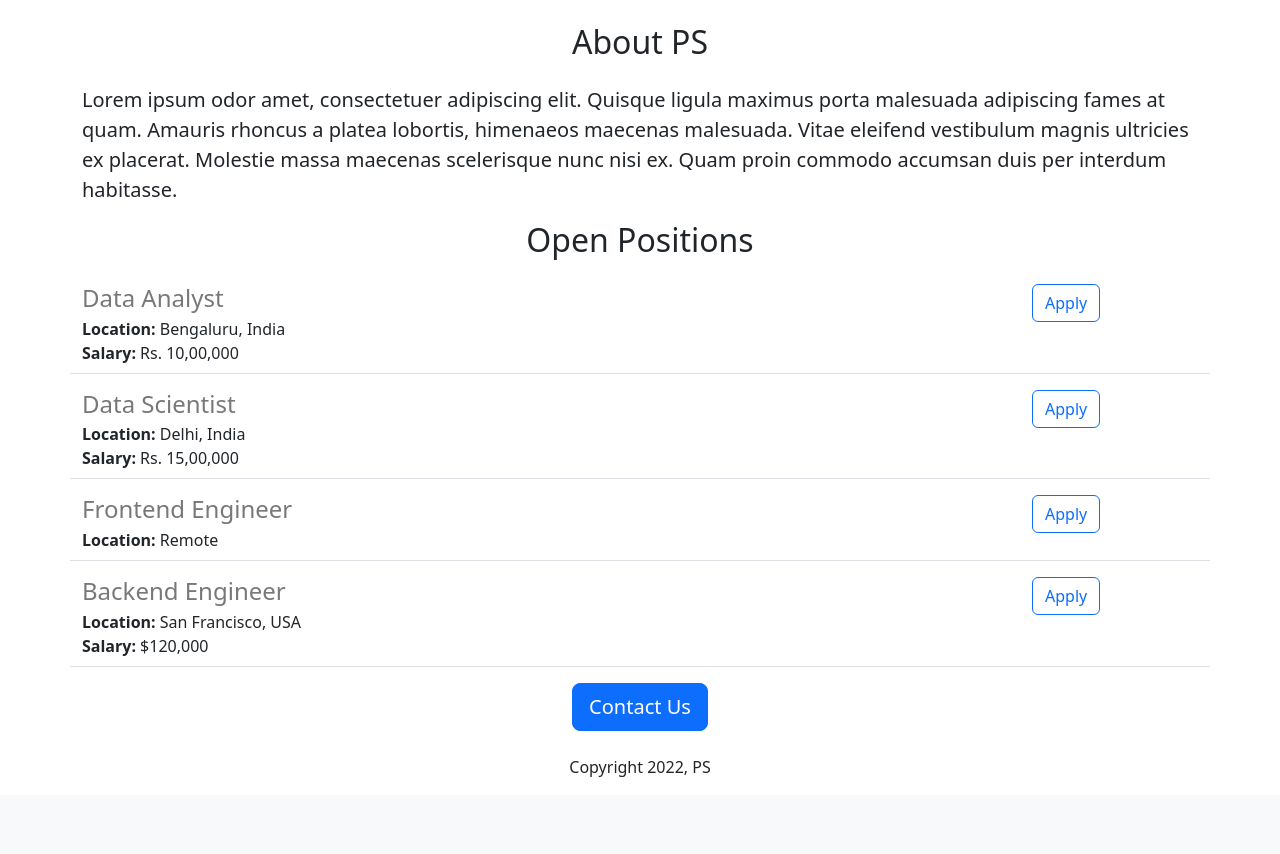
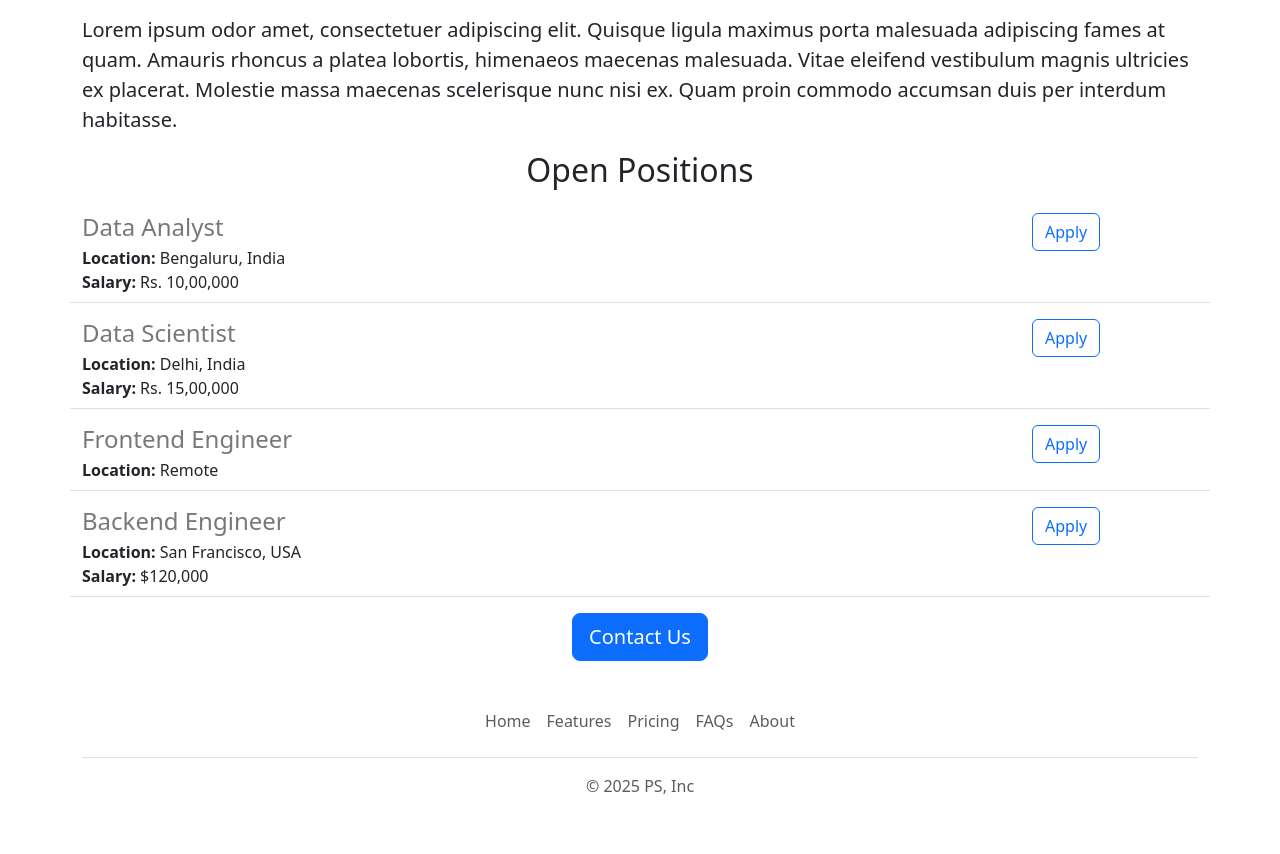
Before and after one commit to Saraswat-Prashant/Python-Flask-PS, a Flask app: page / in a window 1280 px wide. Shown: the part 497-1351 px from the top of the page. Before the commit the page ends 1274 px from the top, so only its background shows below. Run offline with Flask 3, Linux system fonts and the light colour scheme.

Commit message:
version_5

```diff
--- /dev/null
+++ b/templates/footer.html
@@ -0,0 +1,12 @@
+<div class="container">
+  <footer class="py-3 my-4">
+    <ul class="nav justify-content-center border-bottom pb-3 mb-3">
+      <li class="nav-item"><a href="#" class="nav-link px-2 text-body-secondary">Home</a></li>
+      <li class="nav-item"><a href="#" class="nav-link px-2 text-body-secondary">Features</a></li>
+      <li class="nav-item"><a href="#" class="nav-link px-2 text-body-secondary">Pricing</a></li>
+      <li class="nav-item"><a href="#" class="nav-link px-2 text-body-secondary">FAQs</a></li>
+      <li class="nav-item"><a href="#" class="nav-link px-2 text-body-secondary">About</a></li>
+    </ul>
+    <p class="text-center text-body-secondary">&copy; 2025 PS, Inc</p>
+  </footer>
+</div>
--- a/templates/home.html
+++ b/templates/home.html
@@ -16,12 +16,11 @@
   </head>
   <body>
     {% include 'nav.html' %}
+    <img class="img-fluid" id="banner" src="/static/career-banner.jpg">
     <div class="container">
       <h1 class="text-center mt-2 mb-4"">
         {{company_name}} Careers
       </h1>
-      <img class="img-fluid" id="banner" src="/static/career-banner.jpg">
-      <h2 class="text-center mt-2 mb-4">About PS</h2>
       <p class="lead">Lorem ipsum odor amet, consectetuer adipiscing elit. Quisque ligula maximus porta malesuada adipiscing fames at quam. Amauris rhoncus a platea lobortis, himenaeos maecenas malesuada. Vitae eleifend vestibulum magnis ultricies ex placerat. Molestie massa maecenas scelerisque nunc nisi ex. Quam proin commodo accumsan duis per interdum habitasse.
       </p>
       <h2 class="text-center mt-2 mb-4">Open Positions</h2>
@@ -32,8 +31,9 @@
       </p>
       <div class="text-center">
       <button class="btn btn-primary btn-lg">Contact Us</button>
-        <p class="mt-4">Copyright 2022, PS</p>
+
       </div>
     </div>
+    {% include 'footer.html' %}
   </body>
 </html>
--- a/templates/jobitem.html
+++ b/templates/jobitem.html
@@ -7,6 +7,6 @@
     {% endif %}
   </div>
   <div class="col-2">
-    <button type="button" class="btn btn-outline-primary">Apply</button>
+    <a href="https://google.com" type="button" class="btn btn-outline-primary">Apply</a>
   </div>
 </div>
--- a/templates/nav.html
+++ b/templates/nav.html
@@ -1,4 +1,4 @@
-<nav class="navbar bg-body-tertiary">
+<nav class="navbar bg-body-tertiary shadow-sm fixed-top bg-white">
   <div class="container-fluid">
     <a class="navbar-brand" href="#">
       <img src="/static/logo.svg" alt="Logo" width="30" height="24" class="d-inline-block align-text-top">
@@ -6,3 +6,4 @@
     </a>
   </div>
 </nav>
+<div style="height:56px"></div>
```
Also changed, not shown: 1 other file.
